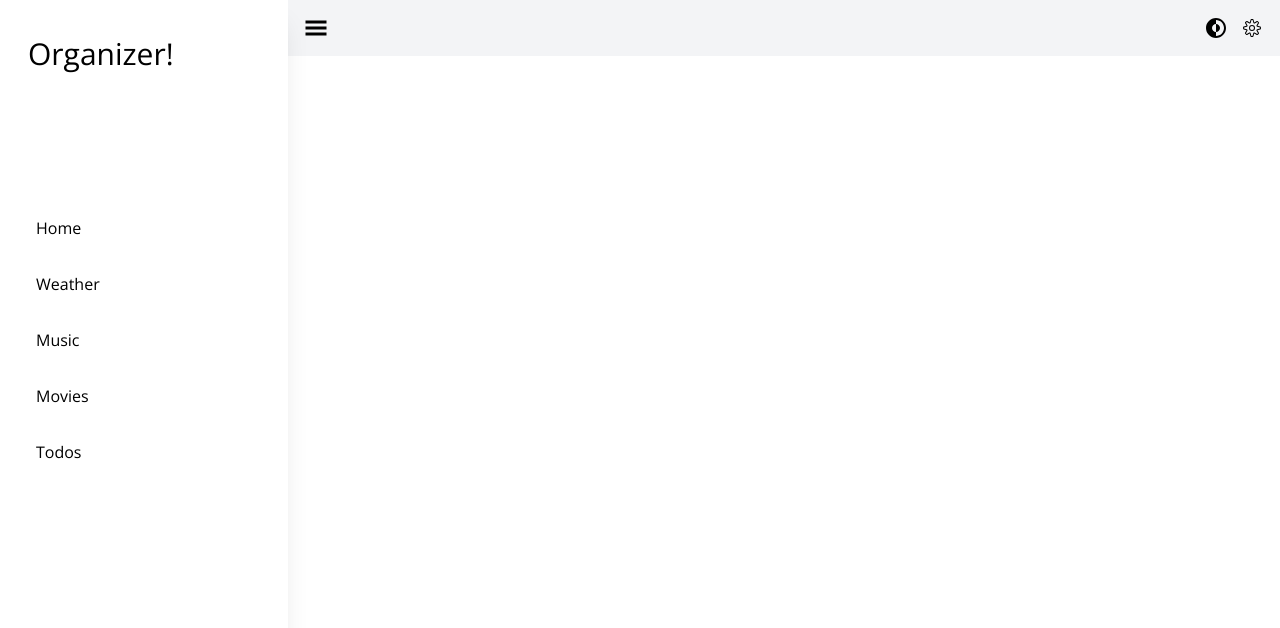
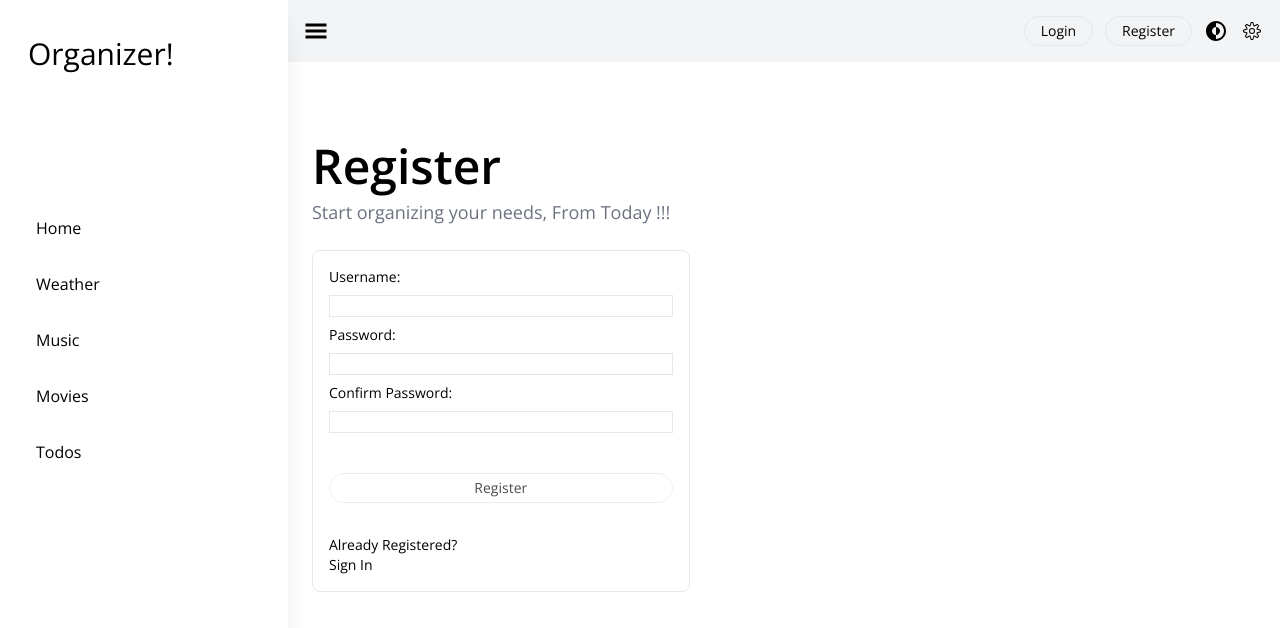
Before and after one commit to sazzadtomal/organizer, a React (Create React App) app: page /register in a window 1280 px wide. Shown: the top 628 px of the page. Built offline with nearby package versions, Linux system fonts and the light colour scheme.

Commit message:
added registration form

```diff
--- a/package.json
+++ b/package.json
@@ -3,6 +3,9 @@
   "version": "0.1.0",
   "private": true,
   "dependencies": {
+    "@fortawesome/fontawesome-svg-core": "^6.4.2",
+    "@fortawesome/free-solid-svg-icons": "^6.4.2",
+    "@fortawesome/react-fontawesome": "^0.2.0",
     "@reduxjs/toolkit": "^1.9.5",
     "@testing-library/jest-dom": "^5.17.0",
     "@testing-library/react": "^13.4.0",
--- a/src/App.js
+++ b/src/App.js
@@ -5,6 +5,8 @@ import {useSelector } from "react-redux/es/hooks/useSelector";
 import Movies from "./pages/Movies/Movies";
 import Weather from "./pages/Weather/Weather";
 import {Routes, Route } from "react-router-dom";
+import Login from "./pages/Login/Login";
+import Register from "./pages/Register/Register";
 
 function App() {
 
@@ -30,11 +32,15 @@ function App() {
                 </div>
               <Routes>
                 <Route path="/movies" element={<Movies/>} />
+                <Route path="/login" element={<Login/>} />
+                <Route path="/register" element={<Register/>} />
               </Routes>
 
 
               </div>
         </div>
+
+
     </div>
 
   )
--- a/src/features/Navbar/Navbar.js
+++ b/src/features/Navbar/Navbar.js
@@ -4,6 +4,7 @@ import { useDispatch,useSelector} from "react-redux"
 import {GiHamburgerMenu} from "react-icons/gi"
 import {CgDarkMode} from "react-icons/cg"
 import {CiSettings} from "react-icons/ci"
+import { NavLink } from "react-router-dom"
 
 
 
@@ -39,18 +40,14 @@ const Navbar = () => {
   },[screenSize,dispatch]
   )
 
-
-
-  console.log("navbar rendering",screenSize,activeMenu)
-
-
-
-
-
   return (
     <div className='bg-gray-100 dark:text-stone-300 justify-between w-full h-full flex items-center p-4 box-border dark:bg-slate-800 ' >
         <div className="text-2xl " onClick={()=>dispatch(setActiveMenu(activeMenu ? false : true))}><GiHamburgerMenu/></div>
-        <div className="flex gap-3 ml-2">
+        <div className="flex  gap-3 items-center ml-2">
+          <NavLink to="/login" className="border hover:bg-black hover:text-white text-sm rounded-full p-1 px-4 ">Login</NavLink>
+          <NavLink to="/register" className="border hover:bg-black hover:text-white text-sm rounded-full p-1 px-4 ">Register</NavLink>
+
+
           <div className="text-2xl" onClick={()=>dispatch(setDarkMode())}><CgDarkMode/></div>
           <div className="text-2xl"><CiSettings/></div>
         </div>
--- /dev/null
+++ b/src/features/RegisterForm/RegisterForm.js
@@ -0,0 +1,151 @@
+import React from 'react'
+import { useState,useEffect,useRef } from 'react'
+import { NavLink } from 'react-router-dom';
+import { faCheck,faTimes } from '@fortawesome/free-solid-svg-icons';
+import { FontAwesomeIcon } from '@fortawesome/react-fontawesome';
+
+const USER_REGEX = /^[A-z][A-z0-9-_]{3,23}$/;
+const PWD_REGEX = /^(?=.*[a-z])(?=.*[A-Z])(?=.*[0-9])(?=.*[!@#$%]).{8,24}$/;
+
+
+
+const RegisterForm = () => {
+    const userRef = useRef();
+    const errRef = useRef();
+
+
+    const [user, setUser] = useState('');
+    const [validName, setValidName] = useState(false);
+    const [userFocus, setUserFocus] = useState(false);
+
+    const [pwd, setPwd] = useState('');
+    const [validPwd, setValidPwd] = useState(false);
+    const [pwdFocus, setPwdFocus] = useState(false);
+
+    const [matchPwd, setMatchPwd] = useState('');
+    const [validMatch, setValidMatch] = useState(false);
+    const [matchFocus, setMatchFocus] = useState(false);
+
+    const [errMsg, setErrMsg] = useState();
+    const [success, setSuccess] = useState(false);
+
+    useEffect(()=>{
+        userRef.current.focus()
+    },[])
+
+    useEffect(() => {
+        setValidName(USER_REGEX.test(user));
+    }, [user])
+
+
+    useEffect(() => {
+        setValidPwd(PWD_REGEX.test(pwd));
+        setValidMatch(pwd === matchPwd);
+    }, [pwd, matchPwd])
+
+    useEffect(() => {
+        setErrMsg('');
+    }, [user, pwd, matchPwd])
+
+
+
+
+
+
+    const handleSubmit=(e)=>{
+
+        e.preventDefault()
+        const v1 = USER_REGEX.test(user);
+        const v2 = PWD_REGEX.test(pwd);
+        if (!v1 || !v2) {
+            setErrMsg("Invalid Entry");
+            return;
+        }
+
+    }
+
+
+  return (
+    <div className='p-4 md:w-1/2 xl:w-2/5  bg-gray border rounded-lg'>
+
+      <p ref={errRef} className={`${errMsg ? "text-red-700 " : "left-full"+"absolute"} `} aria-live="assertive">{errMsg}</p>
+        <form onSubmit={handleSubmit}  className='flex text-sm md:text-md justify-between flex-col gap-2'>
+        <label htmlFor="user">
+                            Username:
+                            <span>{" "}</span>
+                            <FontAwesomeIcon icon={faCheck} className={validName ? "valid" : "left-full "+"absolute"} />
+                            <FontAwesomeIcon icon={faTimes} className={validName || !user ? "left-full "+"absolute": "text-red-500"} />
+                        </label>
+            <input
+            type='text' value={user} onChange={(e)=>setUser(e.target.value)}
+            autoComplete='off' aria-invalid={validName ? "false" : "true"}
+            aria-describedby='uidnore' required className=' border outline-none dark:border-cyan-700 dark:bg-slate-500'
+            ref={userRef} id='user' onFocus={()=>setUserFocus(true)}
+            onBlur={()=>setUserFocus(false)} />
+
+            <p id="uidnote" className={userFocus && user && !validName ? "bg-gray-800 text-white px-4 p-2 rounded-lg " : "fixed "+"left-full"}>
+                            4 to 24 characters.<br />
+                            Must begin with a letter.<br />
+                            Letters, numbers, underscores, hyphens allowed.
+                        </p>
+
+
+
+                        <label htmlFor="password">
+                            Password:
+                            <span>{" "}</span>
+                            <FontAwesomeIcon icon={faCheck} className={validPwd ? "" : "left-full "+"absolute"} />
+                            <FontAwesomeIcon icon={faTimes} className={validPwd || !pwd ? "left-full "+"absolute" : "text-red-500"} />
+                        </label>
+            <input value={pwd} onChange={(e)=>setPwd(e.target.value)} type='password' className=' border outline-none dark:border-cyan-700 dark:bg-slate-500' id='password'  onFocus={()=>setPwdFocus(true)}
+            onBlur={()=>setPwdFocus(false)} />
+
+             <p id="pwdnote" className={pwdFocus && !validPwd ? "bg-gray-800 text-white px-4 p-2 rounded-lg " : "fixed "+"left-full"}>
+                            8 to 24 characters.<br />
+                            Must include uppercase and lowercase letters, a number and a special character.<br />
+                            Allowed special characters: <span aria-label="exclamation mark">!</span> <span aria-label="at symbol">@</span> <span aria-label="hashtag">#</span> <span aria-label="dollar sign">$</span> <span aria-label="percent">%</span>
+                        </p>
+
+
+
+                        <label htmlFor="confirm_pwd">
+                            Confirm Password:
+                            <span>{" "}</span>
+                            <FontAwesomeIcon icon={faCheck} className={validMatch && matchPwd ?  "" : "left-full "+"absolute"} />
+                            <FontAwesomeIcon icon={faTimes} className={validMatch || !matchPwd ? "left-full "+"absolute" : "text-red-500"} />
+                        </label>
+                        <input
+
+                            className=' border outline-none dark:border-cyan-700 dark:bg-slate-500'
+                            type="password"
+                            id="confirm_pwd"
+                            onChange={(e) => setMatchPwd(e.target.value)}
+                            value={matchPwd}
+                            required
+                            aria-invalid={validMatch ? "false" : "true"}
+                            aria-describedby="confirmnote"
+                            onFocus={() => setMatchFocus(true)}
+                            onBlur={() => setMatchFocus(false)}
+                        />
+                        <p id="confirmnote" className={matchFocus && !validMatch ? "bg-gray-800 text-white px-4 p-2 rounded-lg " : "fixed "+"left-full"}>
+                            Must match the first password input field.
+                        </p>
+
+                 <button disabled={!validName || !validPwd || !validMatch ? true : false}
+                 className="mt-8 border hover:bg-black hover:text-white text-sm rounded-full p-1 px-4 disabled:opacity-70 disabled:hover:bg-red-700 ">Register</button>
+        </form>
+
+
+        <p className='mt-8 text-sm'>
+            Already Registered? <br/>
+            <NavLink className="hover:font-bold" to="/login">Sign In</NavLink>
+        </p>
+
+
+
+    </div>
+
+  )
+}
+
+export default RegisterForm
--- /dev/null
+++ b/src/pages/Login/Login.js
@@ -0,0 +1,17 @@
+import React from 'react'
+
+const Login = () => {
+  return (
+    <div className="dark:bg-slate-700 mt-16 md:mt-4 flex gap-4 flex-col  h-5/6 p-4 px-6" >
+      <div className='flex flex-col gap-2 justify-center items-center border w-full rounded-lg bg-white h-full'>
+          <h1 className='text-5xl font-semibold'>Login</h1>
+          <p className='text-gray-500'>Start organizing your needs, From Today</p>
+
+
+
+      </div>
+    </div>
+  )
+}
+
+export default Login
--- a/src/pages/Movies/Movies.js
+++ b/src/pages/Movies/Movies.js
@@ -2,7 +2,8 @@ import Search from "../../features/Search/Search"
 import { useState} from "react"
 import { useGetMovieByNameQuery } from "./moviesApi"
 import {AiOutlinePlusCircle} from "react-icons/ai"
-import {mymovies,addMovie,removeMovie} from "./movieSlice"
+import {AiOutlineMinusCircle} from "react-icons/ai"
+import {mymovies,addMovie,removeMovie,movieIds} from "./movieSlice"
 import {useSelector, useDispatch} from "react-redux";
 
 
@@ -12,13 +13,25 @@ const Movies = () => {
   const watchListData= useSelector(mymovies)
   const [query,setQuery]=useState("")
   const {data}=useGetMovieByNameQuery(query)
+  const watchIds=useSelector(movieIds)
 
   console.log(watchListData)
 
   let watchList=<div className=" flex justify-center items-center h-48 w-32 bg-gray-300 opacity-50 "> Add Movies! </div>
 
   if(watchListData){
-    watchList=watchListData.map(movie=>(<div onClick={()=>dispatch(removeMovie(movie.imdbID))} className=" flex p-1 justify-center items-center h-48 w-48 shrink-0  bg-gray-300  ">{movie.Title}</div>))
+    watchList=watchListData.map(movie=>(<div className="flex-col justify-between flex p-4 h-48 w-48 shrink-0  bg-gray-300  ">
+        <div>
+          <h1 className="mb-2">{movie.Title}</h1>
+          <h2>{movie.Year}</h2>
+        </div>
+      <span className="flex gap-2 items-center">
+        <AiOutlineMinusCircle className="justify-self-end text-2xl" onClick={()=>dispatch(removeMovie(movie.imdbID))} />
+        <p className="text-sm">remove</p>
+      </span>
+
+
+      </div>))
   }
 
 
@@ -28,10 +41,17 @@ const Movies = () => {
   if(data?.Search){
     searchMovies=data.Search.map((movie,index)=>
     <div key={index}  className="px-2 mb-1 hover:dark:text-stone-200   dark:text-stone-400  py-2 box-border rounded-md border dark:border-cyan-900 flex justify-between items-center">
-      <p className="w-64">{movie.Title}</p>
-      <AiOutlinePlusCircle onClick={()=>dispatch(addMovie(movie))} className="text-2xl hover:scale-110 "/>
+
+        <div className="flex flex-col">
+          <p>{movie.Title}</p>
+          <p>{movie.Year}</p>
+        </div>
+     {!watchIds.includes(movie.imdbID) ? <AiOutlinePlusCircle onClick={()=>dispatch(addMovie(movie))} className="text-2xl hover:scale-110 "/> :
+     <AiOutlineMinusCircle onClick={()=>dispatch(removeMovie(movie.imdbID))} className="text-2xl hover:scale-110 "/> }
     </div>)
   }
+
+  console.log(data?.Search)
 
 
 
--- a/src/pages/Movies/movieSlice.js
+++ b/src/pages/Movies/movieSlice.js
@@ -26,7 +26,7 @@ export const {addMovie,removeMovie}=movieSlice.actions
 
 
 
-export const {selectAll:mymovies }=movieAdapter.getSelectors((state) => state.movies)
+export const {selectAll:mymovies, selectIds:movieIds}=movieAdapter.getSelectors((state) => state.movies)
 
 
 export default movieSlice.reducer
--- /dev/null
+++ b/src/pages/Register/Register.js
@@ -0,0 +1,17 @@
+import React from 'react'
+import RegisterForm from '../../features/RegisterForm/RegisterForm'
+const Register = () => {
+  return (
+    <div className="dark:bg-slate-700 mt-16 gap-4 h-5/6 p-4 px-6 w-full " >
+      <div className='flex flex-col gap-2 w-full rounded-lg  dark:text-stone-300 '>
+          <h1 className='text-3xl md:text-5xl font-semibold'>Register</h1>
+          <p className='text-gray-500 mb-4 lg:text-lg text-sm'>Start organizing your needs, From Today !!!</p>
+
+          <RegisterForm/>
+
+      </div>
+    </div>
+  )
+}
+
+export default Register
```
Also changed, not shown: 1 other file (tests, documents, lock files or other folders).
